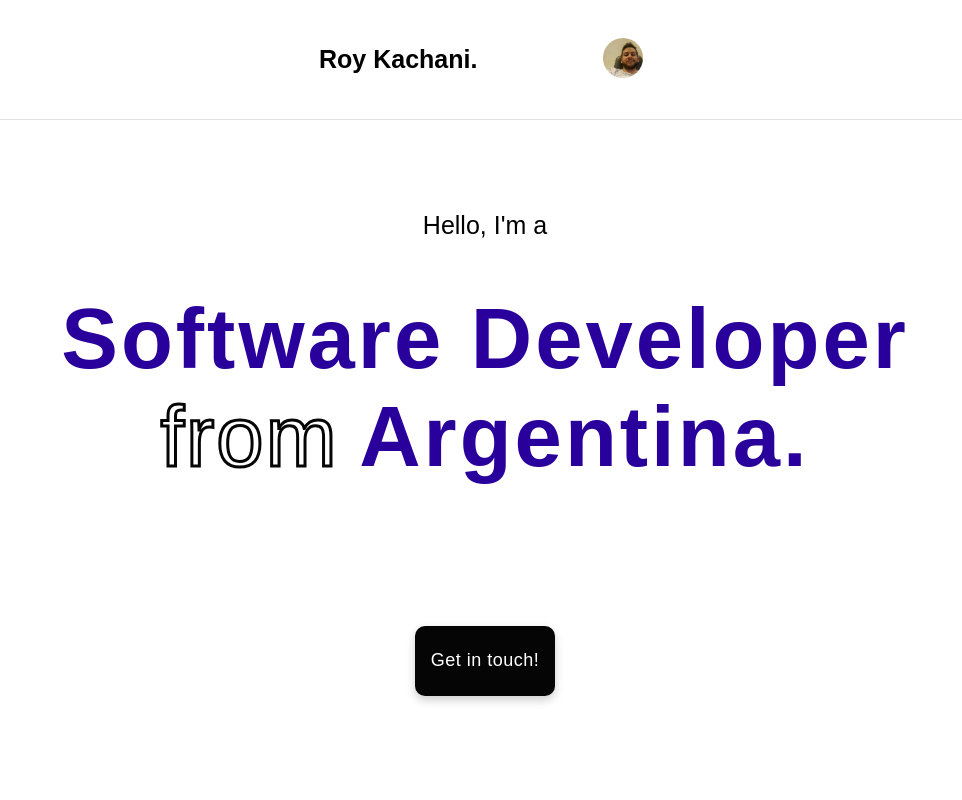
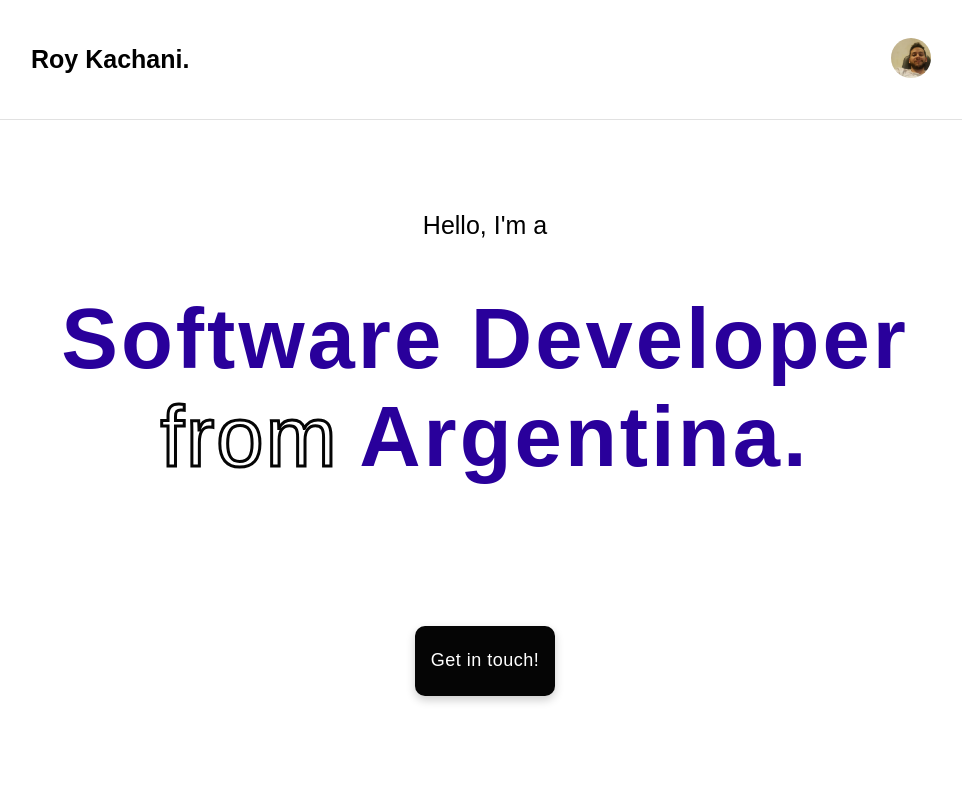
Before and after one commit to roykachani/kacha-web, a Next.js app: page / in a window 1280 px wide. Shown: the top 800 px of the page, without its empty margins (159-1121 px from the left). Built offline with nearby package versions, Linux system fonts and the light colour scheme; a web font is replaced by a local one.

Commit message:
se corrigío responsive en modo escritorio

```diff
--- a/components/Nav/styles.module.css
+++ b/components/Nav/styles.module.css
@@ -5,6 +5,7 @@
 	position: sticky;
 	border-bottom: 1px solid #0505051e;
 	top: 0;
+	justify-content: center;
 	align-items: center;
 	backdrop-filter: saturate(180%) blur(8px);
 	-webkit-backdrop-filter: saturate(180%) blur(8px);
@@ -15,24 +16,15 @@
 	font-weight: 800;
 }
 .nav {
-	width: 100%;
+	width: 900px;
 	align-items: center;
 	justify-content: center;
-	margin: 0 254px;
 }
 .nav_items {
 	display: flex;
 	align-items: center;
 	justify-content: space-between;
 	width: 100%;
-}
-
-.avatar {
-	padding-right: 12rem;
-}
-
-.logo {
-	padding-left: 12rem;
 }
 
 @media screen and (max-width: 540px) {
```
